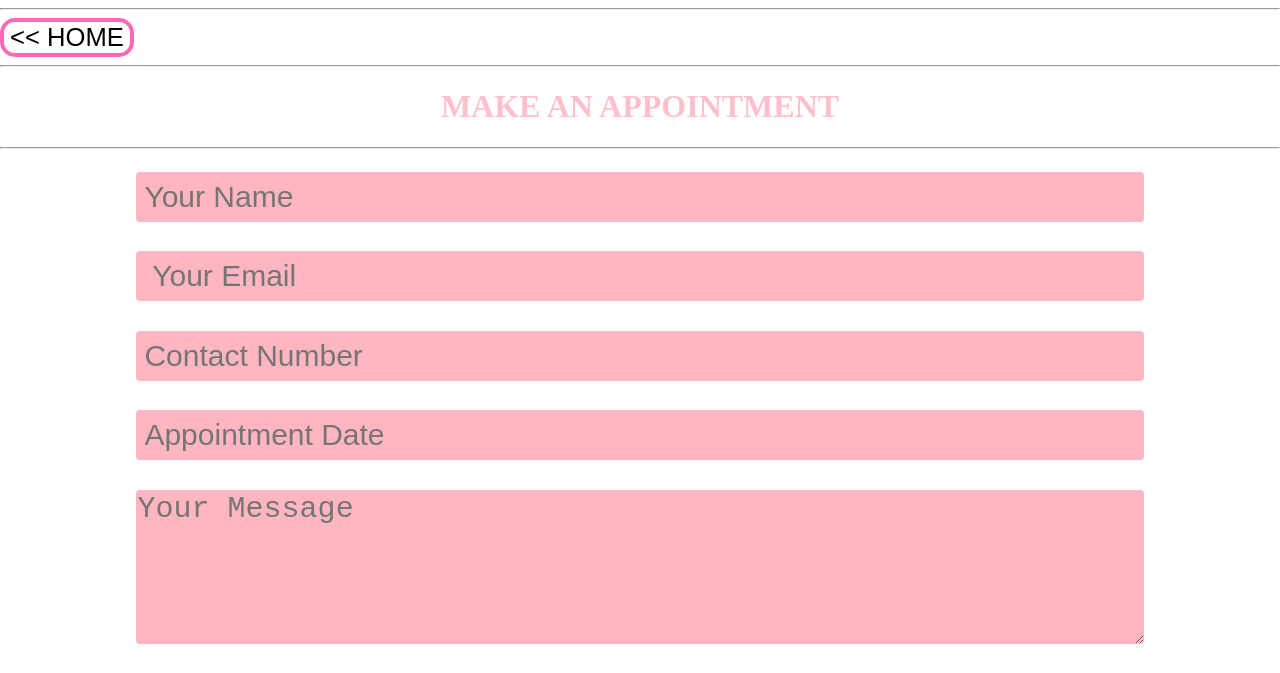
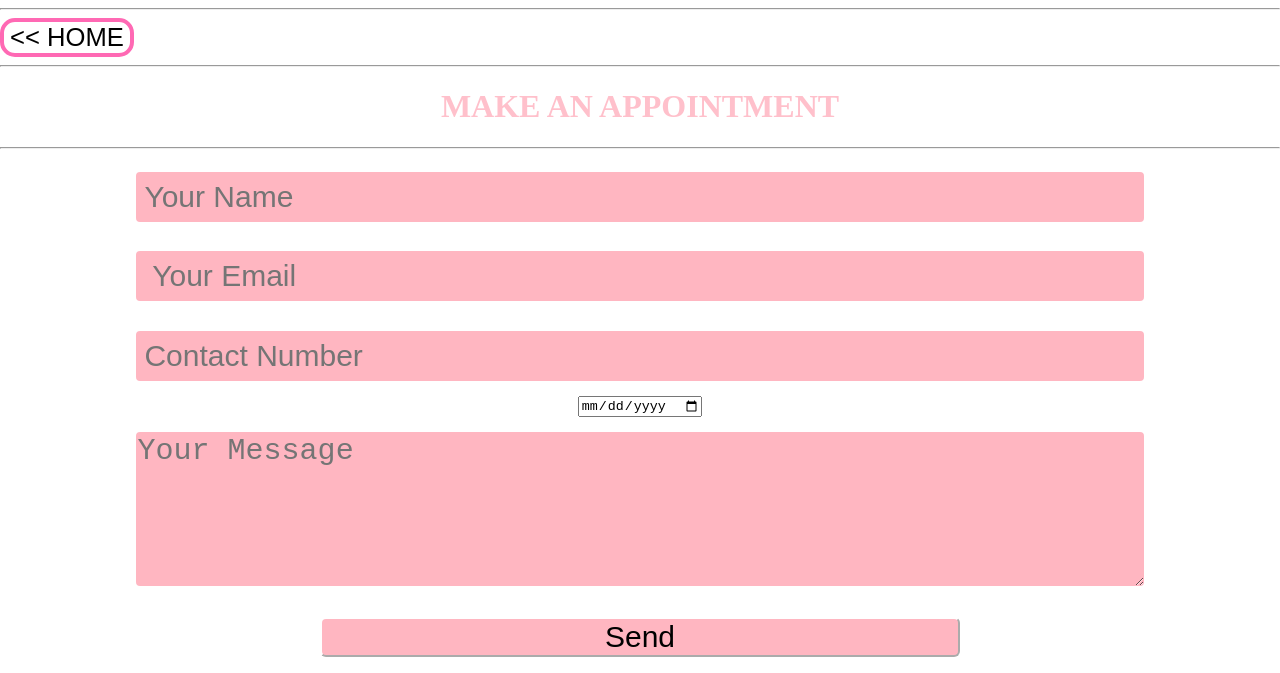
Before and after one commit to Akody1027/allaboutevents, a plain HTML site: page app.html in a window 1280 px wide. Shown: the top 673 px of the page. Drawn offline with Linux system fonts and the light colour scheme.

Commit message:
Update app.html

```diff
--- a/app.html
+++ b/app.html
@@ -27,7 +27,7 @@
             <br>
             <input type="tel" name="number" placeholder="Contact Number" />
             <br>
-            <input type="datetime" name="date" placeholder="Appointment Date"/>
+            <input type="date" name="date" placeholder=" Date"/>
 
             <textarea id="message" placeholder="Your Message" required></textarea>
             <br>
```
